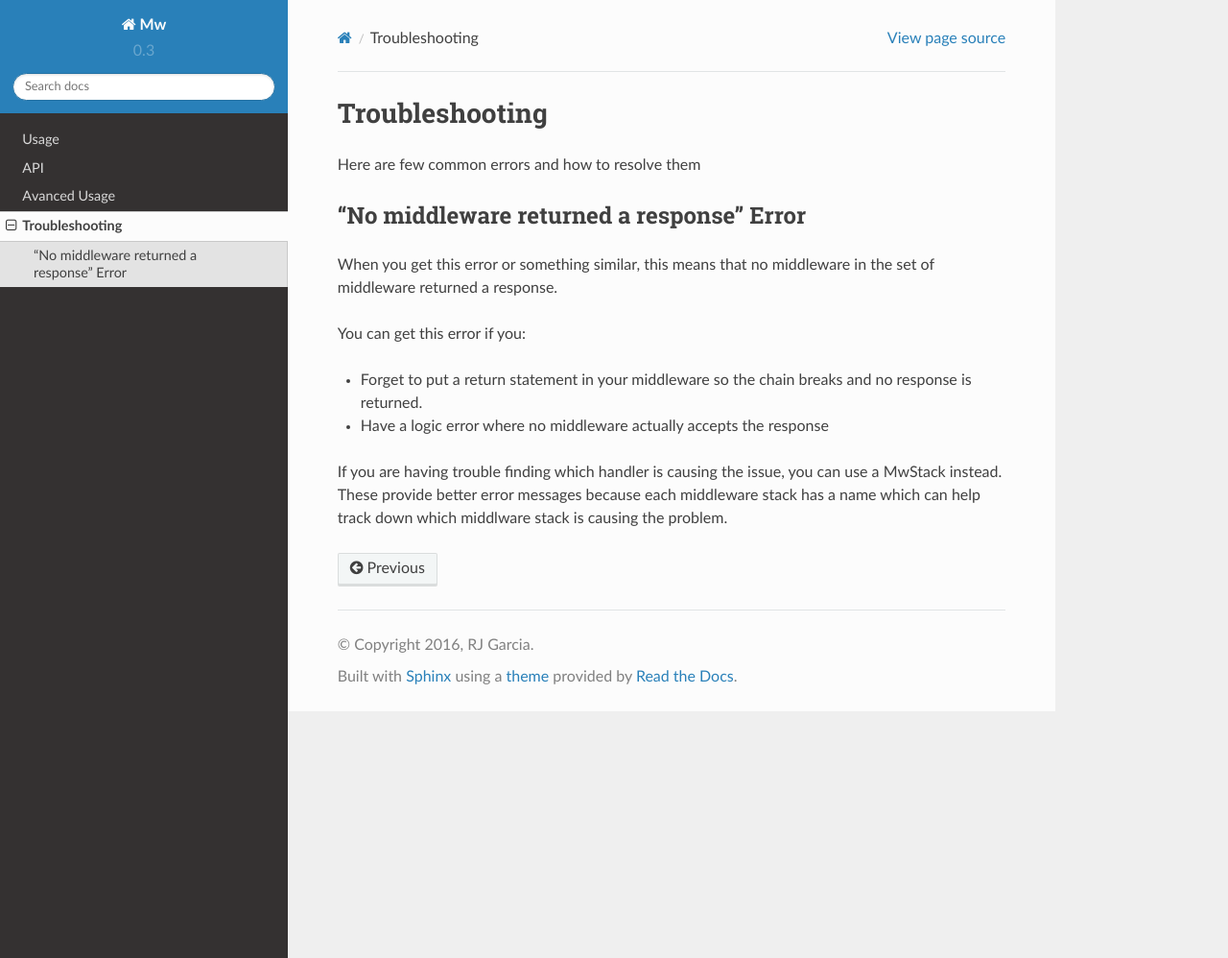
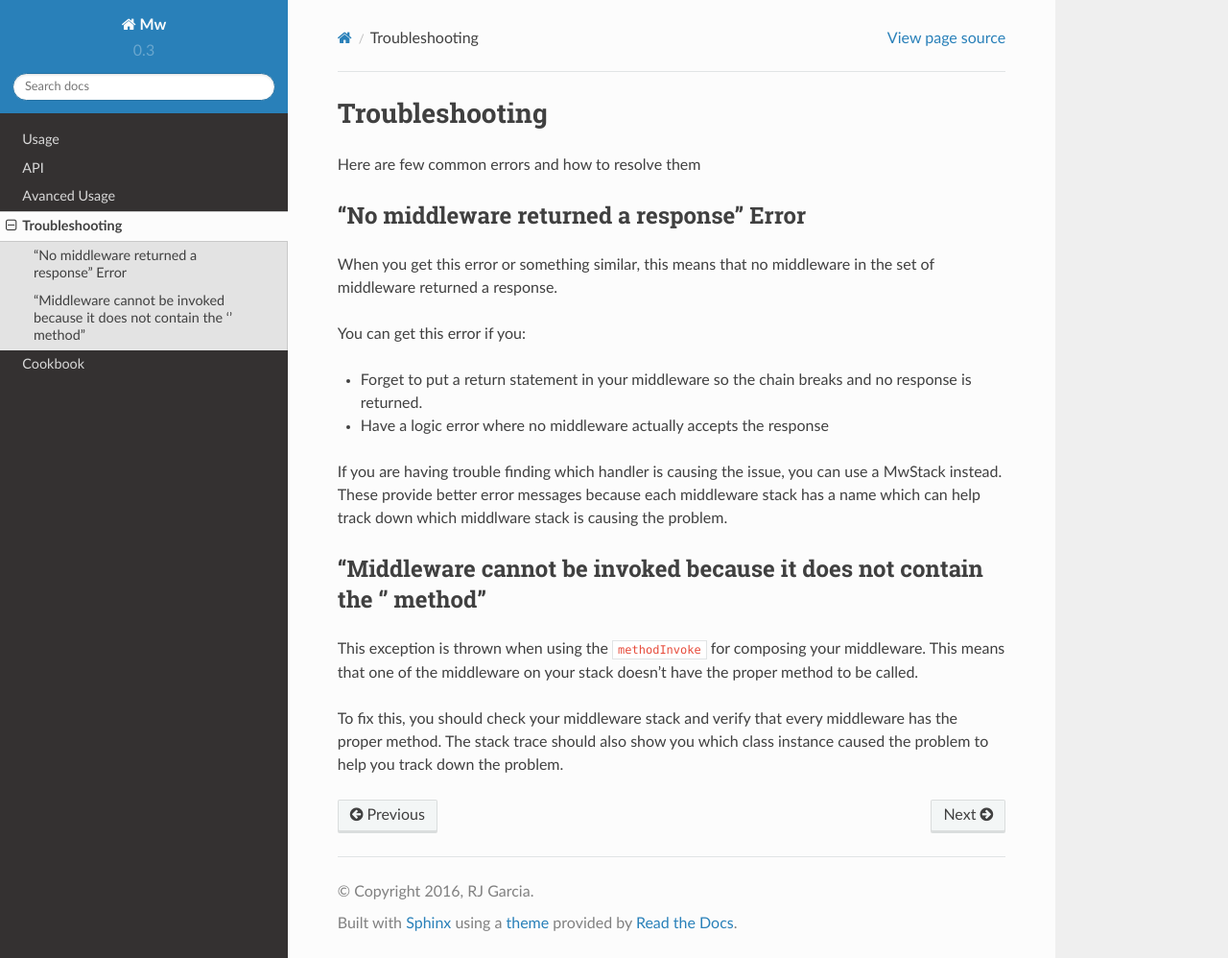
Before and after one commit to krakphp/mw, a Sphinx documentation site: the page built from docs/troubleshooting.rst, in a window 1280 px wide and 998 px high. Shown: the whole window at 96% size. Built offline with Sphinx 7.4.7 and the Read the Docs theme 2.0.0, drawn with Linux system fonts in a browser that asks for light colours.

Commit message:
Added methodInvoke, MwStack::on, doc fixes
- Added the new methodInvoke and appropriate documentation/tests
- Added the new MwStack::on method
- Updated documentation to be a bit clearer and to reflect the new API
  changes

Signed-off-by: RJ Garcia <rj@bighead.net>

```diff
--- a/docs/api.rst
+++ b/docs/api.rst
@@ -120,6 +120,9 @@
 Closure pimpleAwareInvoke(Pimple\\Container $c, $invoke = 'call_user_func')
     invokes middleware while checking if the mw is a service defined in the pimple container
 
+Closure methodInvoke(string $method_name, $allow_callable = true, $invoke = 'call_user_func')
+    This will convert the middleware into a callable array like ``[$obj, $method_name]`` and invoke it. The ``$allow_callable`` parameter will allow the stack to either invoke objects with the given method or invoke callables. If you want to only allow objects with that method to be invokable, then set ``$allow_callable`` to ``false``.
+
 Stack Functions
 ~~~~~~~~~~~~~~~
 
@@ -197,6 +200,8 @@
     Pushes a new middleware on the stack. The sort determines the priority of the middleware. Middleware pushed at the same priority will be pushed on like a stack.
 MwStack unshift($mw, $sort = 0, $name = null)
     Similar to push except it prepends the stack at the beginning.
+MwStack on($name, $mw, $sort = 0)
+    Simply an alias of ``push``; however, the argument order lends it nicer for adding/replacing named middleware.
 MwStack before($name, $mw, $mw_name = null)
     Inserts a middleware right before the given middleware.
 MwStack after($name, $mw, $mw_name = null)
--- /dev/null
+++ b/docs/cookbook.rst
@@ -0,0 +1,5 @@
+========
+Cookbook
+========
+
+- :doc:`cookbook/custom-method-middleware`
--- a/docs/index.rst
+++ b/docs/index.rst
@@ -6,7 +6,7 @@
 Welcome to Mw's documentation!
 ==============================
 
-The Mw library is a very flexible framework for converting middleware into handlers. Middleware offer a clean syntax for implementing the [Decorator Pattern](https://en.wikipedia.org/wiki/Decorator_pattern)
+The Mw library is a very flexible framework for converting middleware into handlers. Middleware offer a clean syntax for implementing the `Decorator Pattern <https://en.wikipedia.org/wiki/Decorator_pattern/>`_
 
 Middleware provide a great system for extendable features and the Krak\\Mw library offers a simple yet powerful implementation to create middleware at ease.
 
@@ -37,3 +37,4 @@
    api
    advanced-usage
    troubleshooting
+   cookbook
--- a/docs/troubleshooting.rst
+++ b/docs/troubleshooting.rst
@@ -15,3 +15,10 @@
 - Have a logic error where no middleware actually accepts the response
 
 If you are having trouble finding which handler is causing the issue, you can use a MwStack instead. These provide better error messages because each middleware stack has a name which can help track down which middlware stack is causing the problem.
+
+"Middleware cannot be invoked because it does not contain the '' method"
+========================================================================
+
+This exception is thrown when using the ``methodInvoke`` for composing your middleware. This means that one of the middleware on your stack doesn't have the proper method to be called.
+
+To fix this, you should check your middleware stack and verify that every middleware has the proper method. The stack trace should also show you which class instance caused the problem to help you track down the problem.
--- a/docs/usage.rst
+++ b/docs/usage.rst
@@ -91,7 +91,6 @@
 
 .. code-block:: php
 
-
     <?php
 
     use Krak\Mw;
@@ -101,19 +100,23 @@
         return $next($a . 'b');
     })
     ->push(function($a, $next) {
+        return $next($a) . 'z';
+    }, 0, 'c')
+    // replace the c middleware
+    ->on('c', function($a, $next) {
         return $next($a) . 'c';
-    }, 0, 'c')
-    // this goes on first
-    ->unshift(function($a, $next) {
-        return $a;
-    }))
+    })
     ->before('c', function($a, $next) {
         return $next($a) . 'x';
     })
     ->after('c', function($a, $next) {
         return $next($a) . 'y';
+    })
+    // this goes on first
+    ->unshift(function($a, $next) {
+        return $a;
     });
 
     $handler = $stack->compose();
     $res = $handler('a');
-    // $res = abxcy
+    assert($res == 'abxcy');
```
Also changed, not shown: docs/cookbook/custom-method-middleware.rst (added, +38 -0 lines), 5 other files.
